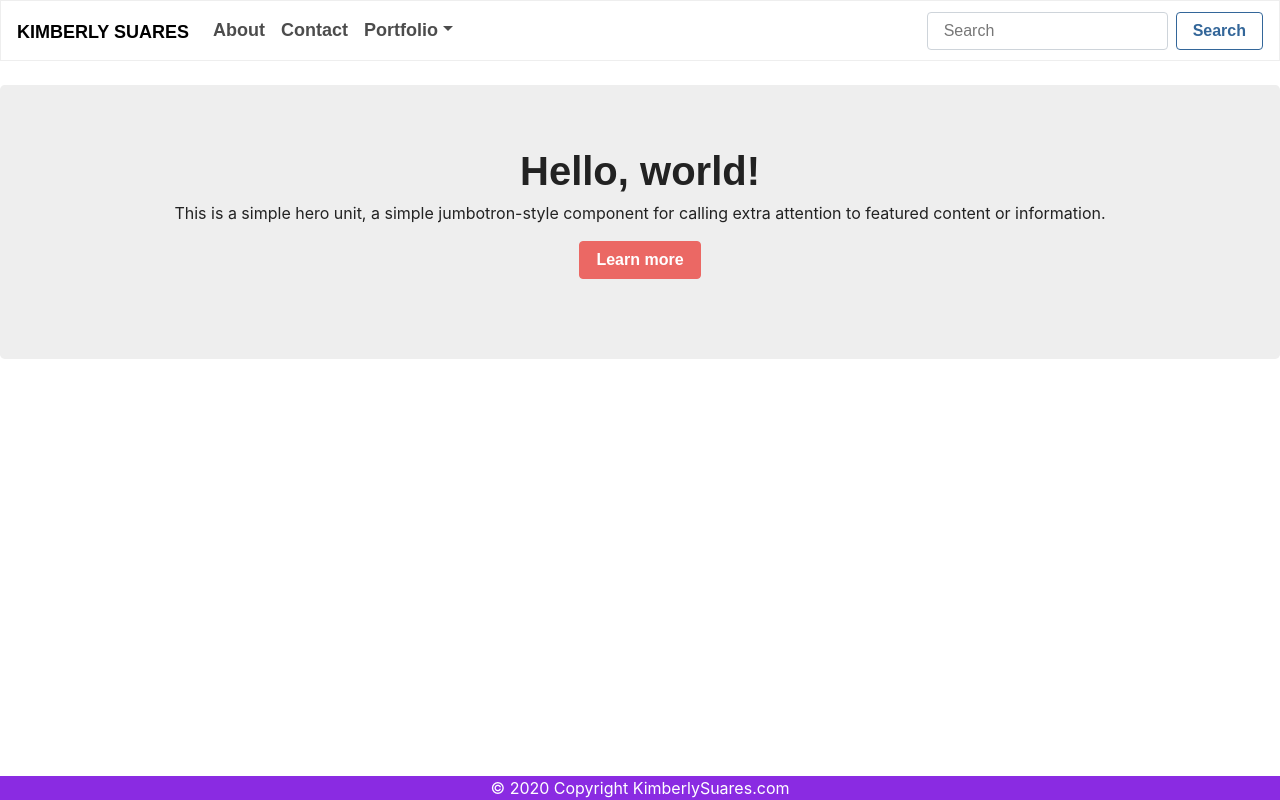
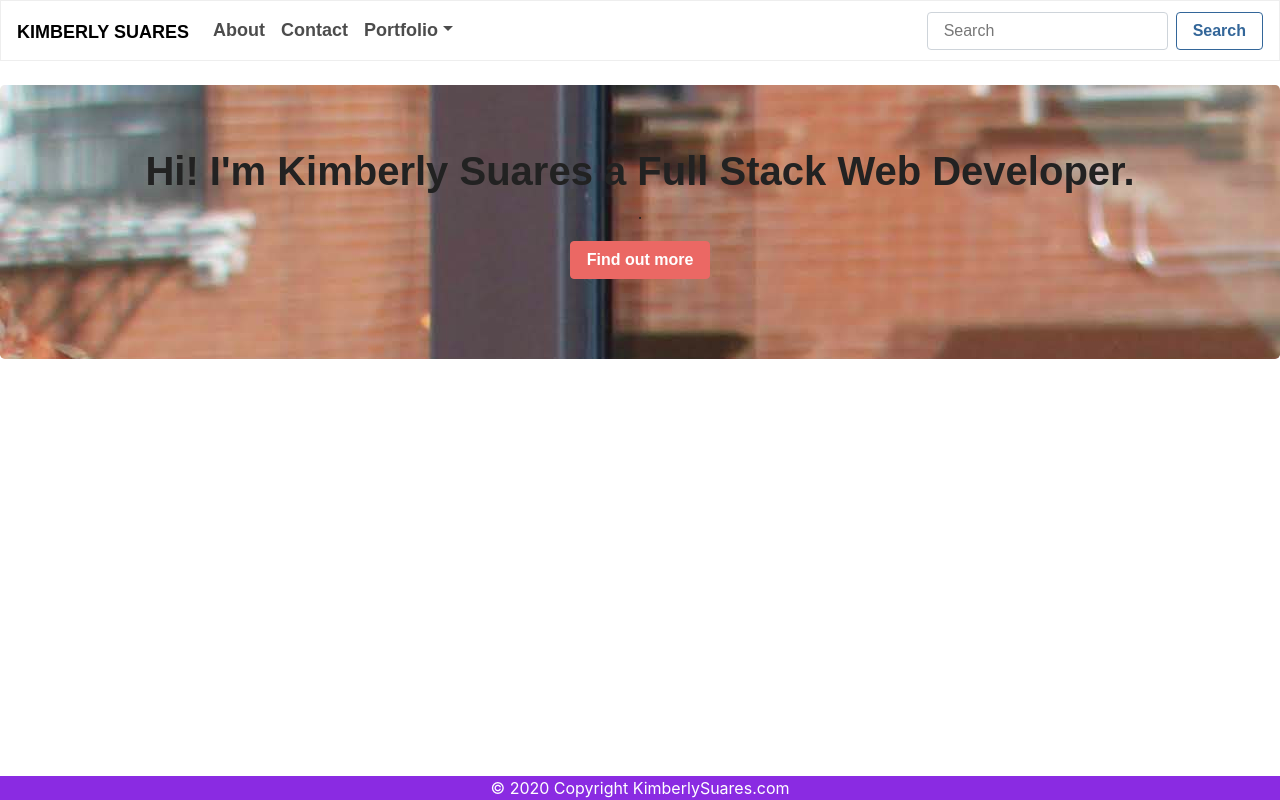
Before and after one commit to ksuares1/kimberly-, a React (Create React App) app in the folder client/: page / in a window 1280 px wide. Built offline with nearby package versions, Linux system fonts and the light colour scheme; a web font is replaced by a local one.

Commit message:
placed background image in jumbroton

```diff
--- a/client/src/components/Home/index.js
+++ b/client/src/components/Home/index.js
@@ -1,22 +1,23 @@
 import React from "react";
 // import './index.css';
-// import main from '../../assets/img/port-main.jpg';
+import main from '../../assets/img/port-main.jpg';
 import Jumbotron from "react-bootstrap/Jumbotron";
 import Button from "react-bootstrap/Button";
 
 const HomeComponent = () => {
     return (
-        <Jumbotron>
-        <h1>Hello, world!</h1>
+
+        <Jumbotron  style={{backgroundImage:`url(${main})`}}>
+        <h1>Hi! I'm Kimberly Suares a Full Stack Web Developer.</h1>
         <p>
-          This is a simple hero unit, a simple jumbotron-style component for calling
-          extra attention to featured content or information.
+          .
         </p>
         <p>
-          <Button variant="primary">Learn more</Button>
+          <Button variant="primary">Find out more</Button>
         </p>
       </Jumbotron>
-            // <div style={{backgroundImage:`url(${main})`}}/>
+
+
 
 
 
```
